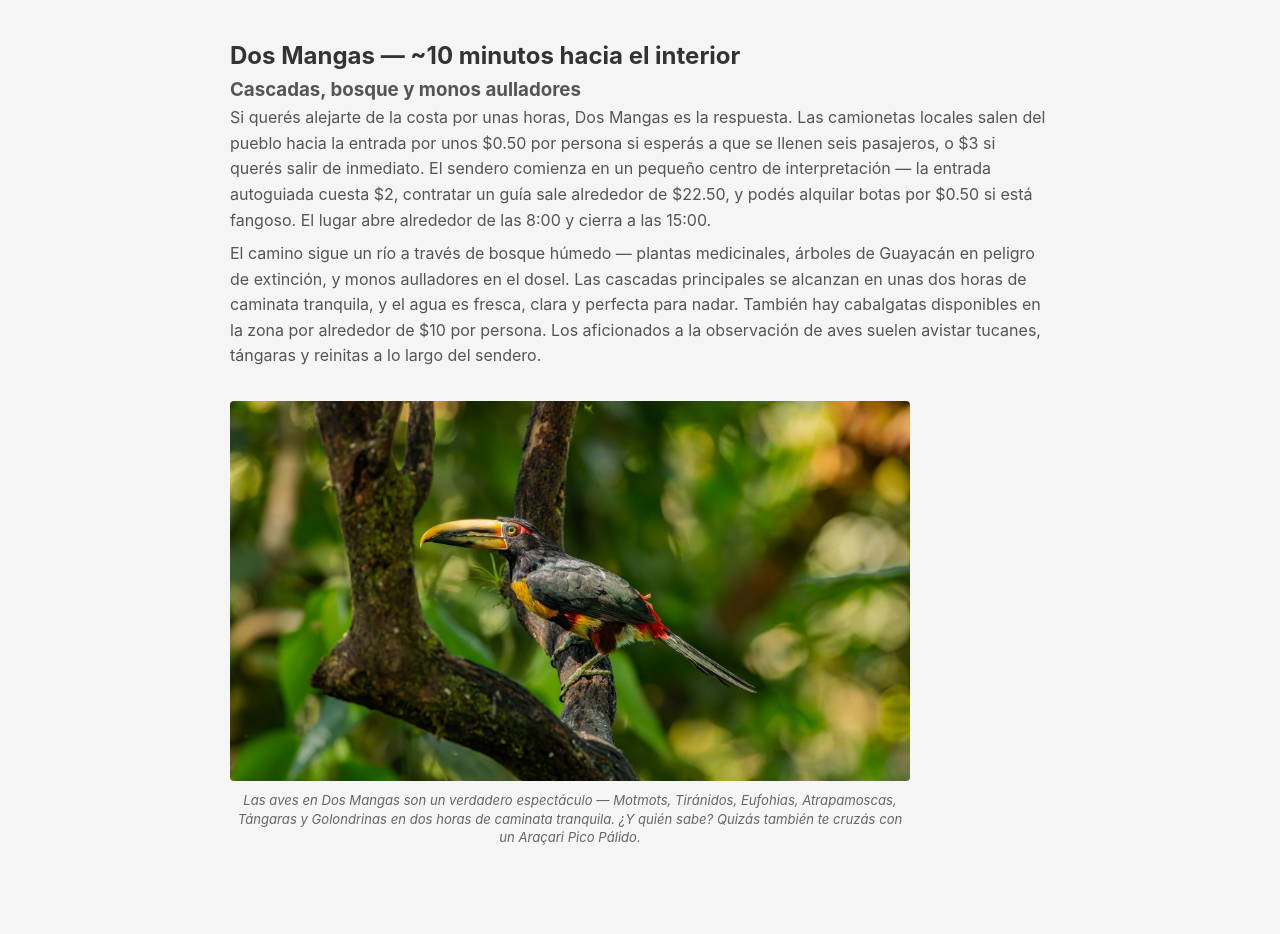
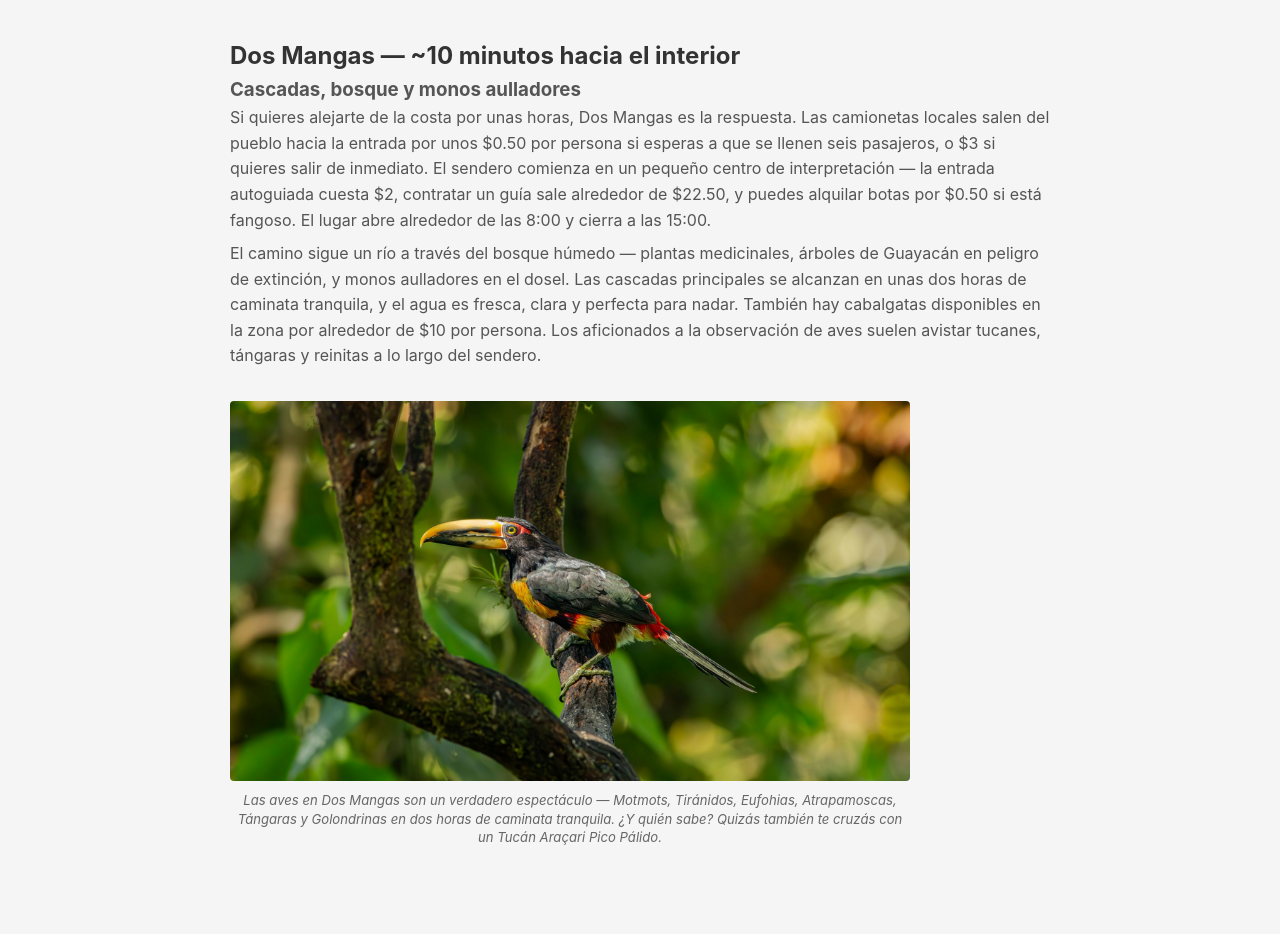
Before and after one commit to almamala/spondylus-tech, a Jekyll site: the page built from es/lifestyle.html, in a window 1280 px wide and 1400 px high, scrolled down 6461 px. Shown: the part 153-1087 px from the top of the window. Built offline with Jekyll 4.4.1, drawn with Linux system fonts in a browser that asks for light colours; some of the changed text lies outside the part shown.

```diff
--- a/es/lifestyle.html
+++ b/es/lifestyle.html
@@ -76,9 +76,9 @@ lang: es
   <section class="text-section">
     <h3>La playa</h3>
     <p>
-      El frente de playa aquí es tranquilo y sin pretensiones. Más limpio que en zonas con más turismo,
-      largo y bastante plano, ideal para caminar temprano en la mañana o al atardecer cuando casi solo
-      están los locales. No hay que competir por espacio ni esquivar vendedores ambulantes. Es, simplemente,
+      La playa aquí es tranquila y sin pretensiones. Más limpia que en zonas con más turismo,
+      larga y bastante plana, ideal para caminar temprano en la mañana o al atardecer cuando casi solo
+      están los pobladores. No hay que competir por espacio ni esquivar vendedores ambulantes. Es, simplemente,
       una playa.
     </p>
   </section>
@@ -195,17 +193,14 @@ lang: es
     <tr>
       <th>Salud</th>
       <td>
-        Hay un centro de salud en el pueblo para atención básica, vacunas y enfermedades menores,
-        además de algunas clínicas privadas con laboratorio y rayos X. Para algo más serio o especializado,
-        la opción es La Libertad, Salinas o Guayaquil.
+        Hay un hospital en el pueblo para atención básica, vacunas y enfermedades menores,
+        además de algunas clínicas privadas con laboratorio y rayos X. Para algo más serio o especializado, la opción es La Libertad, Salinas o Guayaquil.
       </td>
     </tr>
     <tr>
       <th>Internet</th>
       <td>
-        Hay fibra óptica disponible en el pueblo y ha sido sorprendentemente confiable. Para los cortes
-        de luz, consigue un par de UPS para el router y la computadora y sigues trabajando sin problema.
-        Un consejo práctico: al elegir un plan, fíjate en la velocidad mínima garantizada, no en la
+        Hay fibra óptica disponible en el pueblo y ha sido sorprendentemente confiable. Para los cortes de luz, consigue un par de UPS para el router y la computadora y sigues trabajando sin problema. Un consejo práctico: al elegir un plan, fíjate en la velocidad mínima garantizada, no en la
         máxima anunciada — si no, la conversación con el instalador va a ser innecesariamente larga.
       </td>
     </tr>
@@ -214,10 +209,7 @@ lang: es
       <td>
         Un carro o moto puede ser útil para explorar la región, pero muchos residentes de largo plazo
         terminan prefiriendo los taxis y buses para el día a día. Un taxi a Olón para cenar cuesta un
-        par de dólares. El bus a Montañita u Olón sale $0.60 y pasan seguido. El bus desde el terminal
-        de Santa Elena a Manglaralto cuesta alrededor de $1.75 y tarda aproximadamente una hora. Hay
-        dos estaciones de taxi en Manglaralto — mandas un WhatsApp y te recogen, o caminas unas cuadras
-        y agarras uno directamente. Tener carro termina sintiéndose más como un problema que como una
+        par de dólares. El bus a Montañita u Olón sale $0.60 y pasan seguido. El bus desde el terminal de Santa Elena a Manglaralto cuesta alrededor de $1.75 y tarda aproximadamente una hora. Hay dos estaciones de taxi en Manglaralto — mandas un WhatsApp y te recogen, o caminas unas cuadras y agarras uno directamente. Tener carro termina sintiéndose más como un problema que como una
         ventaja.
       </td>
     </tr>
@@ -366,15 +357,15 @@ lang: es
   <section class="text-section">
     <h3>Cascadas, bosque y monos aulladores</h3>
     <p class="lifestyle-paragraph">
-      Si querés alejarte de la costa por unas horas, Dos Mangas es la respuesta. Las camionetas
-      locales salen del pueblo hacia la entrada por unos $0.50 por persona si esperás a que se
-      llenen seis pasajeros, o $3 si querés salir de inmediato. El sendero comienza en un pequeño
+      Si quieres alejarte de la costa por unas horas, Dos Mangas es la respuesta. Las camionetas
+      locales salen del pueblo hacia la entrada por unos $0.50 por persona si esperas a que se
+      llenen seis pasajeros, o $3 si quieres salir de inmediato. El sendero comienza en un pequeño
       centro de interpretación — la entrada autoguiada cuesta $2, contratar un guía sale alrededor
-      de $22.50, y podés alquilar botas por $0.50 si está fangoso. El lugar abre alrededor de las
+      de $22.50, y puedes alquilar botas por $0.50 si está fangoso. El lugar abre alrededor de las
       8:00 y cierra a las 15:00.
     </p>
     <p>
-      El camino sigue un río a través de bosque húmedo — plantas medicinales, árboles de Guayacán
+      El camino sigue un río a través del bosque húmedo — plantas medicinales, árboles de Guayacán
       en peligro de extinción, y monos aulladores en el dosel. Las cascadas principales se alcanzan
       en unas dos horas de caminata tranquila, y el agua es fresca, clara y perfecta para nadar.
       También hay cabalgatas disponibles en la zona por alrededor de $10 por persona. Los aficionados
@@ -388,7 +379,7 @@ lang: es
         src="{{ '/assets/images/lifestyle/anthony-chen-toucan-i-think.jpg' | relative_url }}"
         alt="Tucán en el bosque de Dos Mangas"
       />
-      <figcaption>Las aves en Dos Mangas son un verdadero espectáculo — Motmots, Tiránidos, Eufohias, Atrapamoscas, Tángaras y Golondrinas en dos horas de caminata tranquila. ¿Y quién sabe? Quizás también te cruzás con un Araçari Pico Pálido.</figcaption>
+      <figcaption>Las aves en Dos Mangas son un verdadero espectáculo — Motmots, Tiránidos, Eufohias, Atrapamoscas, Tángaras y Golondrinas en dos horas de caminata tranquila. ¿Y quién sabe? Quizás también te cruzás con un Tucán Araçari Pico Pálido.</figcaption>
     </figure>
   </div>
 </section>
@@ -561,7 +552,7 @@ lang: es
     </p>
     <p>
       Lo clave de Montañita desde la perspectiva de Manglaralto: está a cinco minutos cuando
-      querés ir, y suficientemente lejos como para no tener que lidiar con eso cuando no querés.
+      quieres ir, y suficientemente lejos como para no tener que lidiar con eso cuando no quieres.
     </p>
   </section>
 
--- a/es/transparencia.html
+++ b/es/transparencia.html
@@ -21,14 +21,14 @@ body_class: page-transparency
   </nav>
 
   <div class="transparency-content">
-    <h2 id="la-verdad">La Verdad</h2>
+    <h2 id="la-verdad">El verdadero negocio</h2>
     <p>
-      Uno de los desafíos de comprar una propiedad en cualquier lugar —y especialmente donde no existen las mismas protecciones que en otros países— es preguntarse: ¿qué problemas ocultos puede haber? Esto cobra aún más importancia en una propiedad frente al mar, donde el clima es exigente y el mantenimiento pospuesto puede convertirse rápidamente en reemplazos costosos. Con esto en mente, la siguiente información le ayudará a entender qué se ha hecho y qué podría considerar hacer en el futuro. Todo se realizó pensando en el mantenimiento a largo plazo. Había una casa en la parte frontal de la propiedad (la estructura original antes de construir lo demás) que tuvo que desmontarse debido a su calidad. Hicimos analizar el hormigón para determinar qué podía conservarse y sustituimos todo lo demás. Se construyeron nuevos muros perimetrales en la mayoría de las zonas, nuevas líneas eléctricas y nuevas tuberías. Si algo no iba a durar, se rehacía o se eliminaba.
+      Uno de los desafíos de comprar una propiedad en cualquier lugar — y especialmente donde no existen las mismas protecciones que en otros lugares — es preguntarse: ¿qué problemas ocultos puede haber? Esto cobra aún más importancia en una propiedad frente al mar, donde el clima es exigente y el mantenimiento pospuesto puede convertirse rápidamente en reemplazos costosos. Con esto en mente, la siguiente información le ayudará a entender qué se ha hecho y qué podría considerar hacer en el futuro. Todo se realizó pensando en el mantenimiento a largo plazo. Había una casa en la parte frontal de la propiedad (la estructura original antes de construir lo demás) que tuvo que desmontarse debido a su calidad. Hicimos analizar el hormigón para determinar qué podía conservarse y sustituimos todo lo demás. Se construyeron nuevos muros perimetrales en la mayoría de las zonas, nuevas líneas eléctricas y nuevas tuberías. Si algo no iba a durar, se rehacía o se eliminaba.
     </p>
 
     <section class="content-block text">
       <ul>
-        <li><strong>Pasamanos.</strong> La pasamano de la nueva escalera que va desde el nivel de la calle hasta el departamento está mal hecha y debe cambiarse. La escalera está en excelente estado; solo la pasamano necesita reemplazo. Además, el balcón del departamento y las áreas alrededor de la piscina y hacia la calle también requieren pasamanos, para que pueda elegir el estilo que prefiera: ¿caña clásica, vidrio elegante, estilo cuerda marina? Usted decide.</li>
+        <li><strong>Pasamanos.</strong> La pasamano de la nueva escalera que va desde el nivel de la calle hasta el departamento fue una solucion temporal y debe cambiarse eventualmente. La escalera está en excelente estado; solo el pasamano necesita reemplazo. Además, el balcón del departamento y las áreas alrededor de la piscina y hacia la calle también requieren pasamanos, para que pueda elegir el estilo que prefiera: ¿caña clásica, vidrio elegante, estilo cuerda marina? Usted decide!</li>
 
         <li><strong>Acceso lado mar.</strong> Hay una entrada en el lado del mar lo suficientemente amplia para que pase un vehículo o equipo de trabajo. Actualmente está cerrada con una pared de madera temporal. Dependiendo de si desea mantener un estacionamiento allí o usarla solo durante obras y luego terminarla como la pared contigua, la decisión queda a su criterio.</li>
 
--- a/investor.html
+++ b/investor.html
@@ -120,7 +120,7 @@ lang: en
         src="{{ '/assets/images/investor/santa-elena-flag.png' | relative_url }}"
         alt="Malecon renovation rendering"
       />
-      <figcaption>Rendering of Malecon renovation</figcaption>
+      <figcaption></figcaption>
     </figure>
     <div class="text">
       <h2>Area Growth Signals</h2>
--- a/lifestyle.html
+++ b/lifestyle.html
@@ -149,7 +149,7 @@ body_class: page-lifestyle
         src="{{ '/assets/images/lifestyle/manglaralto-local-options-bakery-ruta-pan-y-canela.png' | relative_url }}"
         alt="Ruta Pan y Canela bakery"
       />
-      <figcaption>Ruta Pan y Canela — fresh-baked breads and pastries daily.</figcaption>
+      <figcaption>Pan y Canela — fresh-baked breads and pastries daily.</figcaption>
     </figure>
   </div>
 
@@ -263,7 +263,7 @@ body_class: page-lifestyle
       expat, the occasional traveler who wandered over — it's the kind of place where you end up staying longer than planned.
     </p>
     <p>
-      Manglaralto Carnival is the big annual celebration: parades, music, dancing, and food stalls that take over the town for a few days. New
+      The Anniversary of the parish of Manglaralto is the big annual celebration: parades, music, dancing, and food stalls that take over the town for a few days. New
       Year's Eve here is also something to experience communal, loud, joyful, and very Ecuadorian.
     </p>
   </section>
--- a/transparency.html
+++ b/transparency.html
@@ -26,7 +26,7 @@ body_class: page-transparency
         </p>
         <section class="content-block text">
             <ul>
-            <li>Handrails. The handrail on the new set of stairs leading from street level to the apartment was done poorly and will need replacing. The stairs are new and great, just the handrail needs work. In addition, the apartment balcony, and the area around the pool and street side need them. This allows you to choose your preference. Classic caña, sleek glass, marine rope style? Your choice.</li>
+            <li>Handrails. The handrail on the new set of stairs leading from street level to the apartment was a temporary solution and will need replacing eventually. The stairs are new and great, just the handrail needs work. In addition, the apartment balcony, and the area around the pool and street side need them. This allows you to choose your preference. Classic caña, sleek glass, marine rope style? Your choice.</li>
             <li>There is an entry on the ocean side big enough for a car or work equipment to enter. Currently is filled with a temporary wood wall. Depending on if you want to keep a parking spot there or just use it during construction and finish it out like the lovely wall next to it depends on your use decision</li>
             <li>On the street side between the two brand new entrances is a wall made of wood and caña. It will last some years but is not permanent because what will go there also depends on how you will decide to finish out the property.</li>
             <li>The Pool. It has been filled and used, has a new pump and no leaks were ever discovered. We were not here for the original construction but we had the concrete tested by an engineer and told it is rock solid. However, the filter head and sand should be replaced by a professional at some point. The original transformer to power the lights in the pool was an exposed metal version which wasn't right for the climate. The property sale includes a much better transformer but will need to be installed by an electrician.</li>
```
Also changed, not shown: other parts of es/lifestyle.html (+8 -11 lines), other parts of investor.html (+2 -2 lines), es/investor.html (+13 -14 lines).
